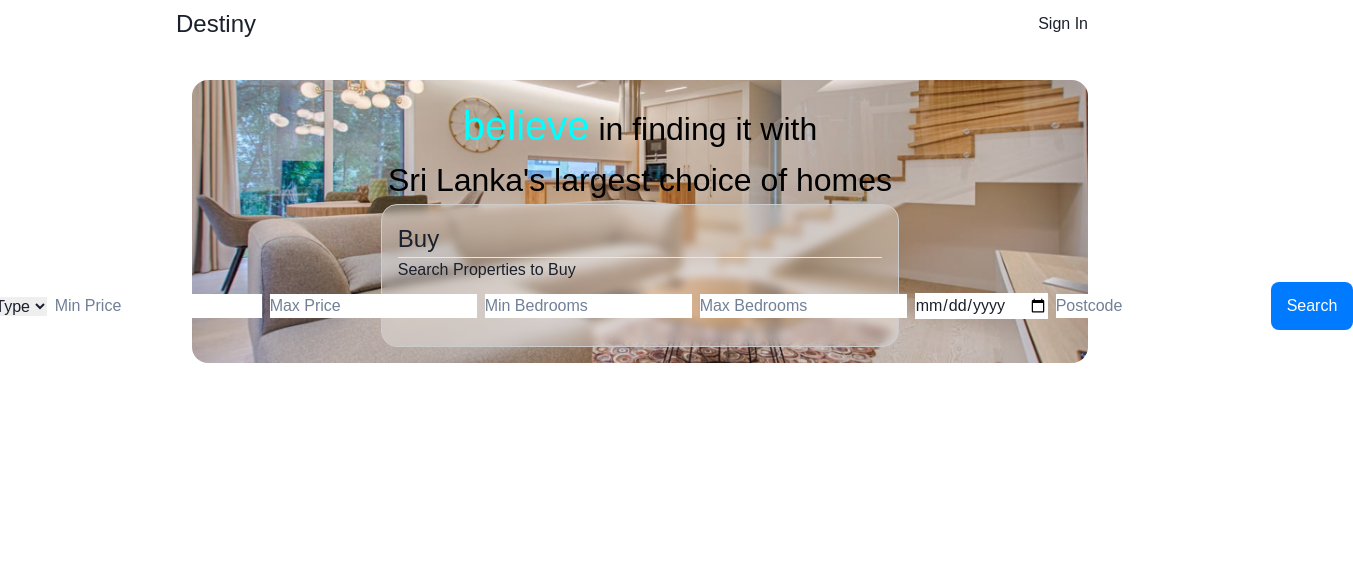
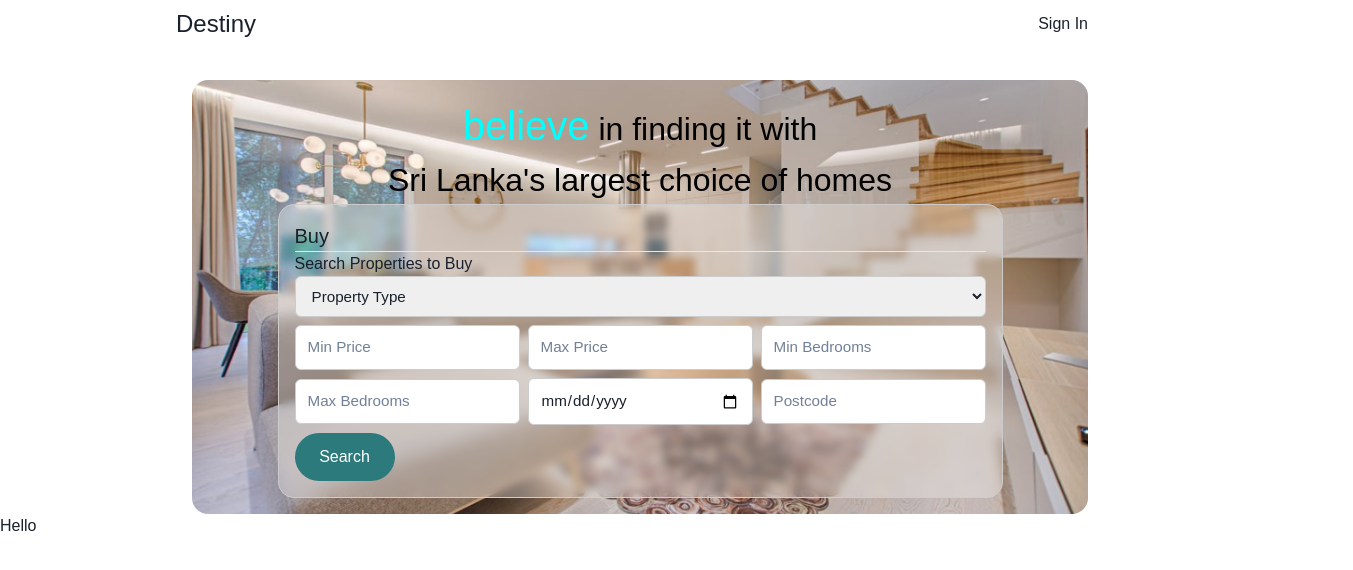
Before and after one commit to BashithR/my-estate-app, a React (Vite) app: page / in a window 1280 px wide. Shown: the top 570 px of the page, 1353 px wide, since content can reach past the window. Built offline with nearby package versions, Linux system fonts and the light colour scheme.

Commit message:
Implement search functionality and add Property component with styling updates

```diff
--- a/src/App.jsx
+++ b/src/App.jsx
@@ -1,14 +1,24 @@
 import { useState } from "react";
 import NavBar from "./components/NavBar";
 import HomeSearch from "./components/HomeSearch";
+import Property from "./components/Property";
 
 import "./App.css";
 
 function App() {
+  const [search, setSearch] = useState({});
+
+  // assigns the data to the variabe as a data dictionary
+  const setSearchData = (searchData) => {
+    setSearch(searchData);
+  };
+
   return (
     <>
       <NavBar />
-      <HomeSearch />
+      <HomeSearch onSearch={setSearchData} />
+      <h2>{search.type}</h2>
+      <Property props={search} />
     </>
   );
 }
--- a/src/components/HomeSearch.css
+++ b/src/components/HomeSearch.css
@@ -34,7 +34,6 @@
 
 /* Search Container */
 .searchContainer {
-  width: 60%;
   padding: 1rem;
   border-radius: 1rem;
   backdrop-filter: blur(0.25rem);
@@ -43,7 +42,7 @@
 }
 
 #BuyHeading {
-  font-size: 1.5rem;
+  font-size: 1.25rem;
   margin: 0;
 }
 
@@ -79,7 +78,7 @@
 }
 
 .searchBtn {
-  padding: 0.75rem 1rem;
+  padding: 0.25rem 0.5rem;
   border: none;
   border-radius: 0.5rem;
   background-color: #007bff;
@@ -91,3 +90,49 @@
 .searchBtn:hover {
   background-color: #0056b3;
 }
+
+#searchForm {
+  display: grid;
+  grid-template-columns: repeat(3, 1fr);
+  width: 100%;
+  max-width: 900px;
+}
+
+/* Gives full width*/
+#searchForm select {
+  grid-column: 1 / -1;
+}
+
+/* Input & select field styling */
+#searchForm input,
+#searchForm select {
+  padding: 10px 12px;
+  font-size: 0.95rem;
+  border-radius: 6px;
+  border: 1px solid #ccc;
+  outline: none;
+}
+
+#searchForm input:focus,
+#searchForm select:focus {
+  border-color: #2c7a7b;
+}
+
+/* Submit button */
+#searchForm button {
+  padding: 12px 0;
+  background-color: #2c7a7b;
+  color: white;
+  border: none;
+  border-radius: 2rem;
+  font-size: 1rem;
+  cursor: pointer;
+  transition: background-color 0.3s ease;
+  max-width: 100px;
+}
+
+@media (max-width: 768px) {
+  #searchForm {
+    grid-template-columns: 1fr;
+  }
+}
--- /dev/null
+++ b/src/components/Property.jsx
@@ -0,0 +1,10 @@
+function Property({ props }) {
+  return (
+    <>
+      <h2>{props.type}</h2>
+      <h3>Hello</h3>
+    </>
+  );
+}
+
+export default Property;
```
Also changed, not shown: src/components/HomeSearch.jsx (+6 -11 lines).
